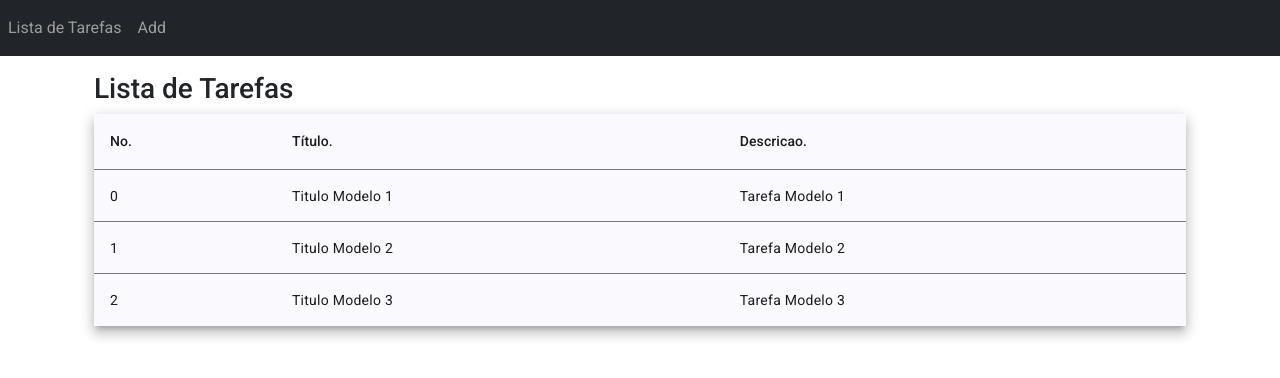
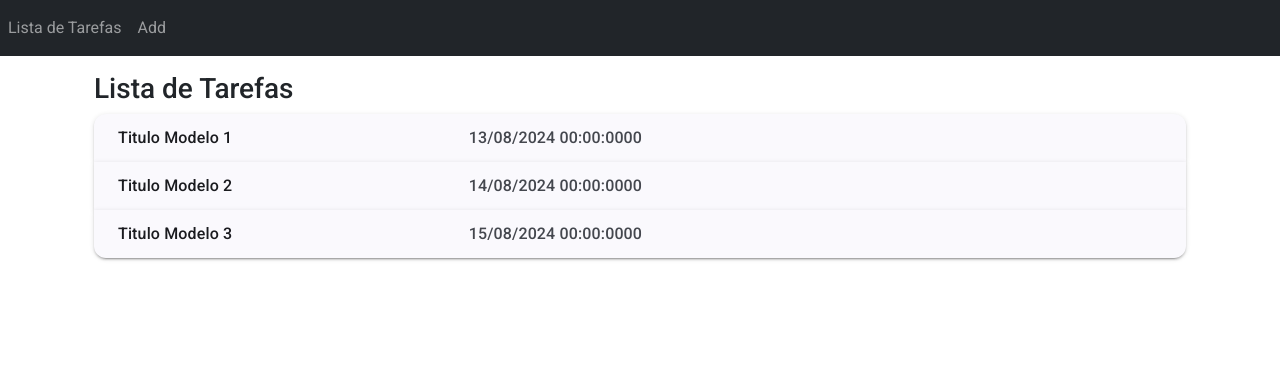
Before and after one commit to PedroGuerraMP/Tarefas, an Angular app in the folder app-tarefas/: page /list in a window 1280 px wide. Shown: the top 378 px of the page. Built offline with nearby package versions, Linux system fonts and the light colour scheme.

Commit message:
add modular list

```diff
--- a/app-tarefas/src/app/components/tarefa-list/tarefa-list.component.html
+++ b/app-tarefas/src/app/components/tarefa-list/tarefa-list.component.html
@@ -1,20 +1,17 @@
 <div class="container">
     <h3>Lista de Tarefas</h3>
-    <table mat-table [dataSource]="dataSource" class="mat-elevation-z8">
-        <ng-container matColumnDef="id">
-            <th mat-header-cell *matHeaderCellDef> No. </th>
-            <td mat-cell *matCellDef="let tarefa"> {{tarefa.id}} </td>
-        </ng-container>
-        <ng-container matColumnDef="titulo">
-            <th mat-header-cell *matHeaderCellDef> Título. </th>
-            <td mat-cell *matCellDef="let tarefa"> {{tarefa.titulo}} </td>
-        </ng-container>
-        <ng-container matColumnDef="descricao">
-            <th mat-header-cell *matHeaderCellDef> Descricao. </th>
-            <td mat-cell *matCellDef="let tarefa"> {{tarefa.descricao}} </td>
-        </ng-container>
-
-        <tr mat-header-row *matHeaderRowDef="displayedColumns"></tr>
-        <tr mat-row *matRowDef="let row; columns: displayedColumns;"></tr>
-    </table>
+    <mat-accordion>
+    @for (tarefa of dataSource; track tarefa) {
+        <mat-expansion-panel hideToggle>
+            <mat-expansion-panel-header>
+              <mat-panel-title> {{tarefa.titulo}} </mat-panel-title>
+              <mat-panel-description> {{tarefa.data_vencimento}} </mat-panel-description>
+            </mat-expansion-panel-header>
+            <p> {{tarefa.descricao}} </p>
+          </mat-expansion-panel>
+        }
+    @empty {
+        <li>There are no items.</li>
+    }
+    </mat-accordion>
 </div>
--- a/app-tarefas/src/app/components/tarefa-list/tarefa-list.component.ts
+++ b/app-tarefas/src/app/components/tarefa-list/tarefa-list.component.ts
@@ -1,27 +1,28 @@
-import { Component, OnInit } from '@angular/core';
+import { Component, CUSTOM_ELEMENTS_SCHEMA, OnInit, signal } from '@angular/core';
 import { MatTableModule } from '@angular/material/table';
+import { MatSlideToggleModule } from '@angular/material/slide-toggle';
+import {MatExpansionModule} from '@angular/material/expansion';
+
 
 import { Tarefa } from '../../models/tarefa.model';
 import { TarefaService } from '../../services/tarefa.service';
-import { HttpClient, HttpClientModule } from '@angular/common/http';
 import { CommonModule } from '@angular/common';
-import { Observable } from 'rxjs';
 
 @Component({
   selector: 'app-tarefa-list',
   standalone: true,
-  imports: [CommonModule, MatTableModule, ],
+  imports: [CommonModule, MatTableModule,MatSlideToggleModule, MatExpansionModule ],
   templateUrl: './tarefa-list.component.html',
   styleUrl: './tarefa-list.component.css'
 })
 export class TarefaListComponent implements OnInit {
   displayedColumns: string[] = ['id', 'titulo', 'descricao'];
   dataSource: Tarefa[] = [];
+  readonly panelOpenState = signal(false);
 
   constructor(private tarefaService: TarefaService) {}
 
   ngOnInit(): void {
-    console.log("ngOnInit");
     this.getTarefas();
   }
 
@@ -32,6 +33,4 @@ export class TarefaListComponent implements OnInit {
     });
   }
 
-
-
 }
```
